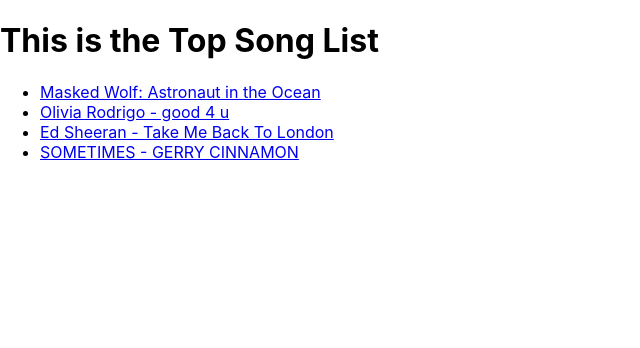
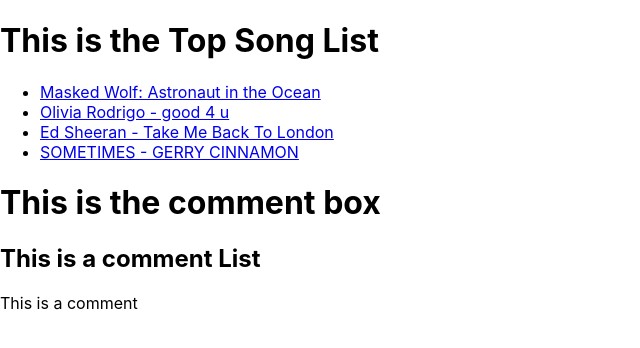
Before and after one commit to Andrew-Lindsay42/Week7Day2Lab, a React (Create React App) app: page / in a window 1280 px wide. Shown: the top 348 px of the page, without its empty margins (0-640 px from the left). Built offline with nearby package versions, Linux system fonts and the light colour scheme.

Commit message:
made structure for comments

```diff
--- /dev/null
+++ b/src/components/Comment.js
@@ -0,0 +1,9 @@
+import React from "react"
+
+const Comment = () => {
+    return (
+        <p>This is a comment</p>
+    )
+}
+
+export default Comment;
--- /dev/null
+++ b/src/components/CommentList.js
@@ -0,0 +1,14 @@
+import React from "react";
+import Comment from "./Comment";
+
+
+const CommentList = () => {
+    return (
+        <>
+        <h2>This is a comment List</h2>
+        <Comment />
+        </>
+    )
+}
+
+export default CommentList
--- /dev/null
+++ b/src/container/CommentBox.js
@@ -0,0 +1,13 @@
+import React from "react";
+import CommentList from "../components/CommentList";
+
+const CommentBox = () => {
+    return (
+        <>
+        <h1>This is the comment box</h1>
+        <CommentList />
+        </>
+    )
+}
+
+export default CommentBox;
--- a/src/container/TopSongBox.js
+++ b/src/container/TopSongBox.js
@@ -1,5 +1,6 @@
 import React, { useState } from "react";
 import SongList from "../components/SongList";
+import CommentBox from "./CommentBox";
 
 const TopSongBox = () => {
     const initialSongs = [
@@ -26,6 +27,7 @@
         <>
         <h1>This is the Top Song List</h1>
         <SongList songs={songs} />
+        <CommentBox />
         </>
     )
 }
```
